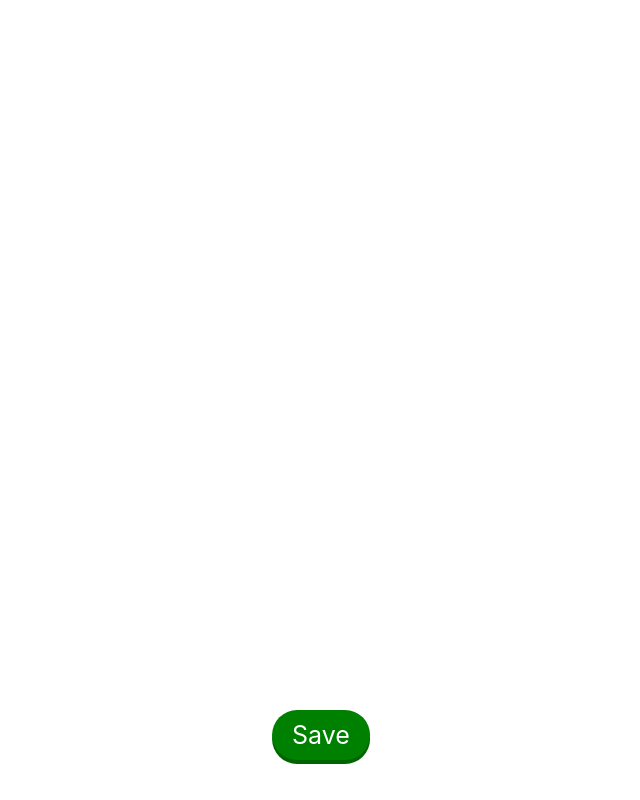
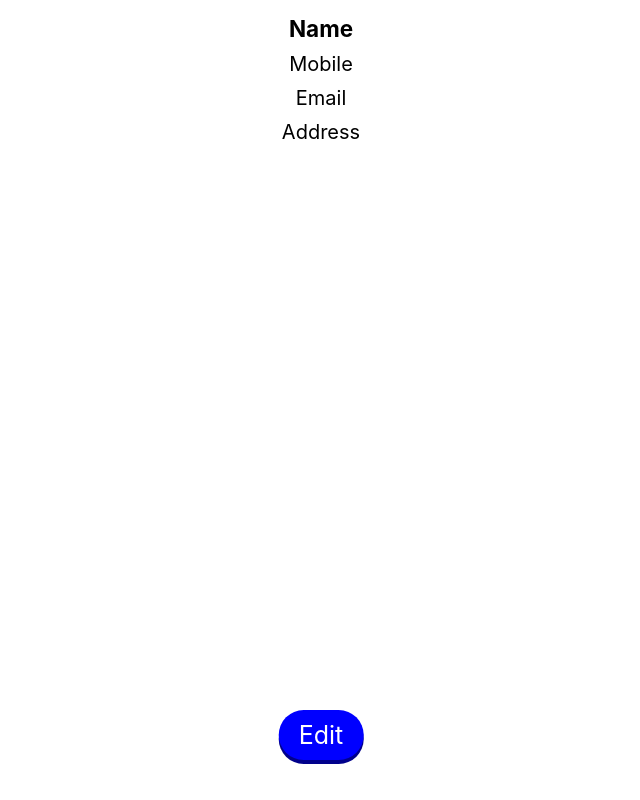
Before and after one commit to charliedodds/cv-builder, a React (Create React App) app: page / in a window 1280 px wide. Shown: the whole page, without its empty margins (319-959 px from the left). Built offline with nearby package versions, Linux system fonts and the light colour scheme.

Commit message:
Add Header input fields

```diff
--- a/src/components/App.js
+++ b/src/components/App.js
@@ -1,27 +1,11 @@
-import React, { useState } from 'react';
-
 import '../styles/App.css';
 
-import SaveButton from './SaveButton';
-import EditButton from './EditButton';
+import CVBuilder from './CVBuilder';
 
-function App() {
-  const [isEditing, setIsEditing] = useState(true);
-
-  const toggleIsEditing = () => {
-    // if isEditing - save, else - start editing
-    setIsEditing(!isEditing);
-  };
-
-  return (
-    <div className='App'>
-      {isEditing ? (
-        <SaveButton onClick={toggleIsEditing} />
-      ) : (
-        <EditButton onClick={toggleIsEditing} />
-      )}
-    </div>
-  );
-}
+const App = () => (
+  <div className='App'>
+    <CVBuilder />
+  </div>
+);
 
 export default App;
--- /dev/null
+++ b/src/components/CVBuilder.js
@@ -0,0 +1,32 @@
+import React, { useState } from 'react';
+
+import Header from './Header';
+import SaveButton from './SaveButton';
+import EditButton from './EditButton';
+
+function CVBuilder() {
+  const [isEditing, setIsEditing] = useState(false);
+
+  const toggleIsEditing = () => {
+    // if isEditing - save, else - start editing
+    setIsEditing(!isEditing);
+  };
+
+  return (
+    <main className='CVBuilder'>
+      <Header isEditing={isEditing} />
+      {/* <Intro/Summary /> */}
+      {/* <Education /> */}
+      {/* <Experience /> */}
+      {/* <Hobbies /> */}
+      {/* isEditing ? add own section button */}
+      {isEditing ? (
+        <SaveButton onClick={toggleIsEditing} />
+      ) : (
+        <EditButton onClick={toggleIsEditing} />
+      )}
+    </main>
+  );
+}
+
+export default CVBuilder;
--- a/src/components/EditButton.js
+++ b/src/components/EditButton.js
@@ -2,9 +2,9 @@ import React from 'react';
 
 import '../styles/EditButton.css';
 
-const EditButton = (props) => {
+const EditButton = ({ onClick }) => {
   return (
-    <button onClick={props.onClick} className='EditButton'>
+    <button onClick={onClick} className='EditButton'>
       Edit
     </button>
   );
--- /dev/null
+++ b/src/components/Header.js
@@ -0,0 +1,41 @@
+import React, { useState } from 'react';
+
+import '../styles/Header.css';
+
+const Header = ({ isEditing }) => {
+  const [name, setName] = useState('Name');
+  const [mobile, setMobile] = useState('Mobile');
+  const [email, setEmail] = useState('Email');
+  const [address, setAddress] = useState('Address');
+
+  const nameInput = document.querySelector('#nameInput');
+  const mobileInput = document.querySelector('#mobileInput');
+  const emailInput = document.querySelector('#emailInput');
+  const addressInput = document.querySelector('#addressInput');
+
+  return (
+    <section className='Header'>
+      {isEditing ? (
+        <form className='Header-form'>
+          <label htmlFor='nameInput'>Name</label>
+          <input id='nameInput' value={name} />
+          <label htmlFor='mobileInput'>Mobile</label>
+          <input id='mobileInput' value={mobile} />
+          <label htmlFor='emailInput'>Email</label>
+          <input id='emailInput' value={email} />
+          <label htmlFor='addressInput'>Address</label>
+          <input id='addressInput' value={address} />
+        </form>
+      ) : (
+        <>
+          <h1 className='Header-name'>{name}</h1>
+          <h2 className='Header-info'>{mobile}</h2>
+          <h2 className='Header-info'>{email}</h2>
+          <h2 className='Header-info'>{address}</h2>
+        </>
+      )}
+    </section>
+  );
+};
+
+export default Header;
--- a/src/components/SaveButton.js
+++ b/src/components/SaveButton.js
@@ -2,9 +2,9 @@ import React from 'react';
 
 import '../styles/SaveButton.css';
 
-const SaveButton = (props) => {
+const SaveButton = ({ onClick }) => {
   return (
-    <button onClick={props.onClick} className='SaveButton'>
+    <button onClick={onClick} className='SaveButton'>
       Save
     </button>
   );
--- a/src/styles/App.css
+++ b/src/styles/App.css
@@ -0,0 +1,3 @@
+.App {
+  width: 100vw;
+}
--- /dev/null
+++ b/src/styles/Header.css
@@ -0,0 +1,23 @@
+.Header,
+.Header-form {
+  display: flex;
+  flex-direction: column;
+  justify-content: center;
+  align-items: center;
+  width: 100%;
+  margin-top: 1rem;
+}
+
+.Header {
+  font-size: 1.5rem;
+}
+
+.Header-name,
+.Header-info {
+  margin: 0.5rem 0;
+}
+
+.Header-info {
+  font-weight: 400;
+  font-size: 2rem;
+}
```
